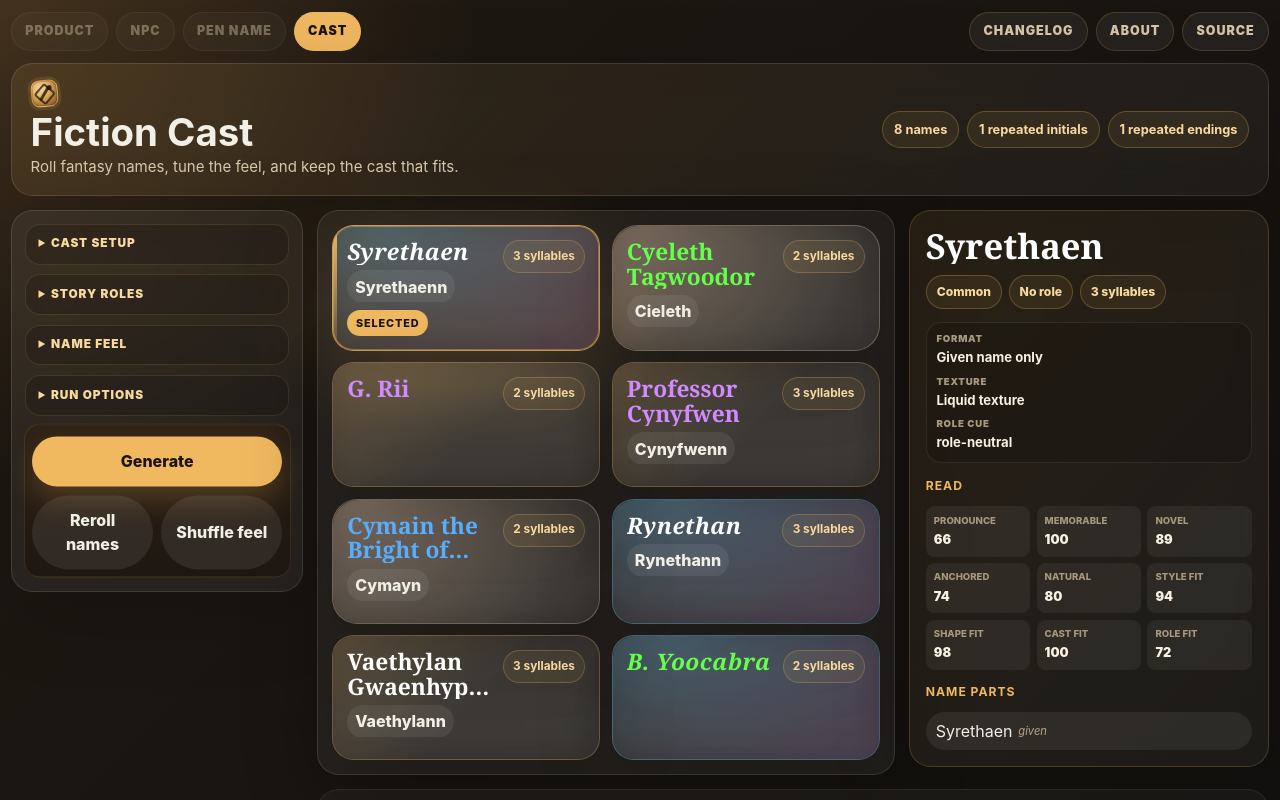
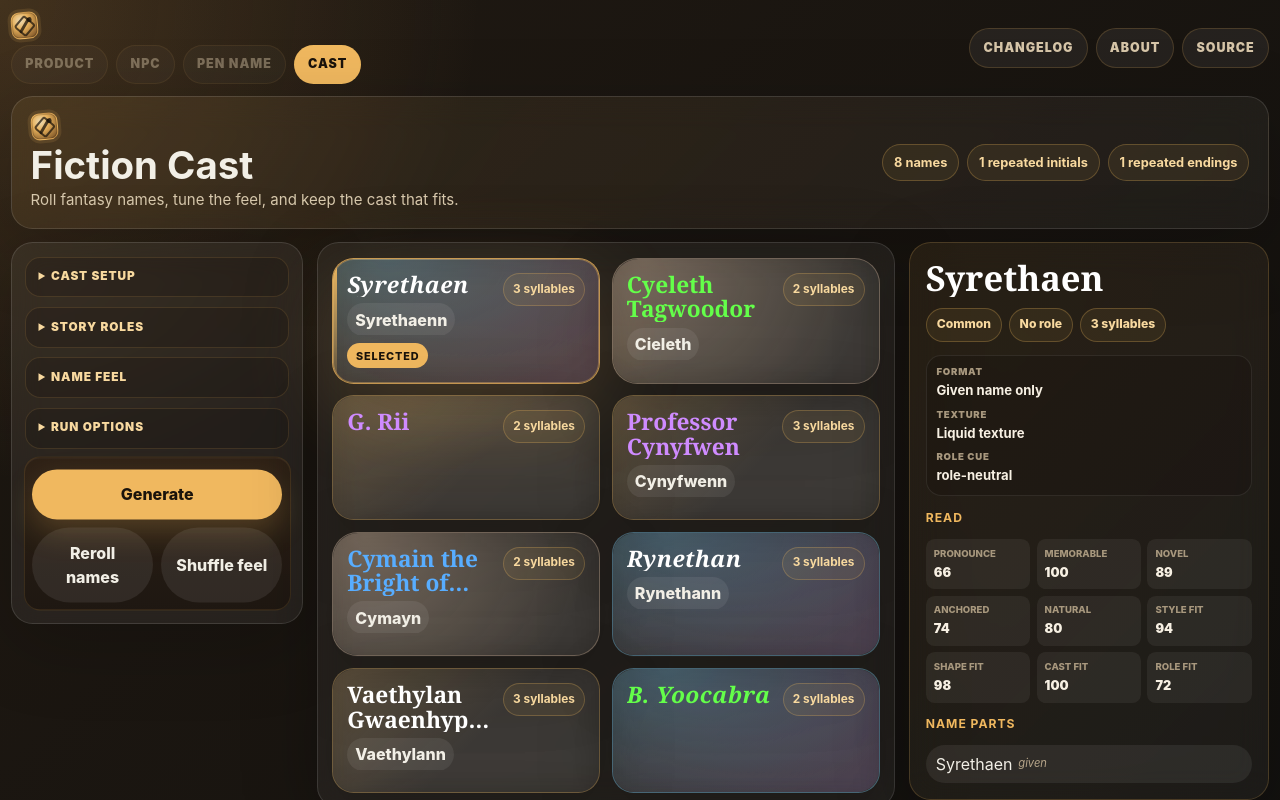
Before and after one commit to jaahay/name-forge, a React (Vite) app: page / in a window 1280 px wide. Shown: the top 800 px of the page. Built offline with nearby package versions, Linux system fonts and the light colour scheme.

Commit message:
Move brand sigil into primary navigation

```diff
--- a/src/App.tsx
+++ b/src/App.tsx
@@ -53,11 +53,17 @@ export default function App() {
   return (
     <main className="app-shell">
       <nav className="app-tabs" aria-label="Primary">
-        <div className="mode-tabs" aria-label="Naming modes">
-          <button type="button" className="mode-tab" disabled>Product</button>
-          <button type="button" className="mode-tab" disabled>NPC</button>
-          <button type="button" className="mode-tab" disabled>Pen name</button>
-          <button type="button" className={currentView === 'generator' ? 'mode-tab active' : 'mode-tab'} onClick={() => setCurrentView('generator')}>Cast</button>
+        <div className="nav-primary">
+          <div className="nav-brand" aria-label="Name Forge">
+            <span className="brand-mark" aria-hidden="true"><span className="brand-sigil" /></span>
+          </div>
+          <span className="nav-divider" aria-hidden="true" />
+          <div className="mode-tabs" aria-label="Naming modes">
+            <button type="button" className="mode-tab" disabled>Product</button>
+            <button type="button" className="mode-tab" disabled>NPC</button>
+            <button type="button" className="mode-tab" disabled>Pen name</button>
+            <button type="button" className={currentView === 'generator' ? 'mode-tab active' : 'mode-tab'} onClick={() => setCurrentView('generator')}>Cast</button>
+          </div>
         </div>
         <div className="utility-tabs" aria-label="Project links">
           <button type="button" className={currentView === 'changelog' ? 'tab-button active' : 'tab-button'} onClick={() => setCurrentView('changelog')}>Changelog</button>
```
